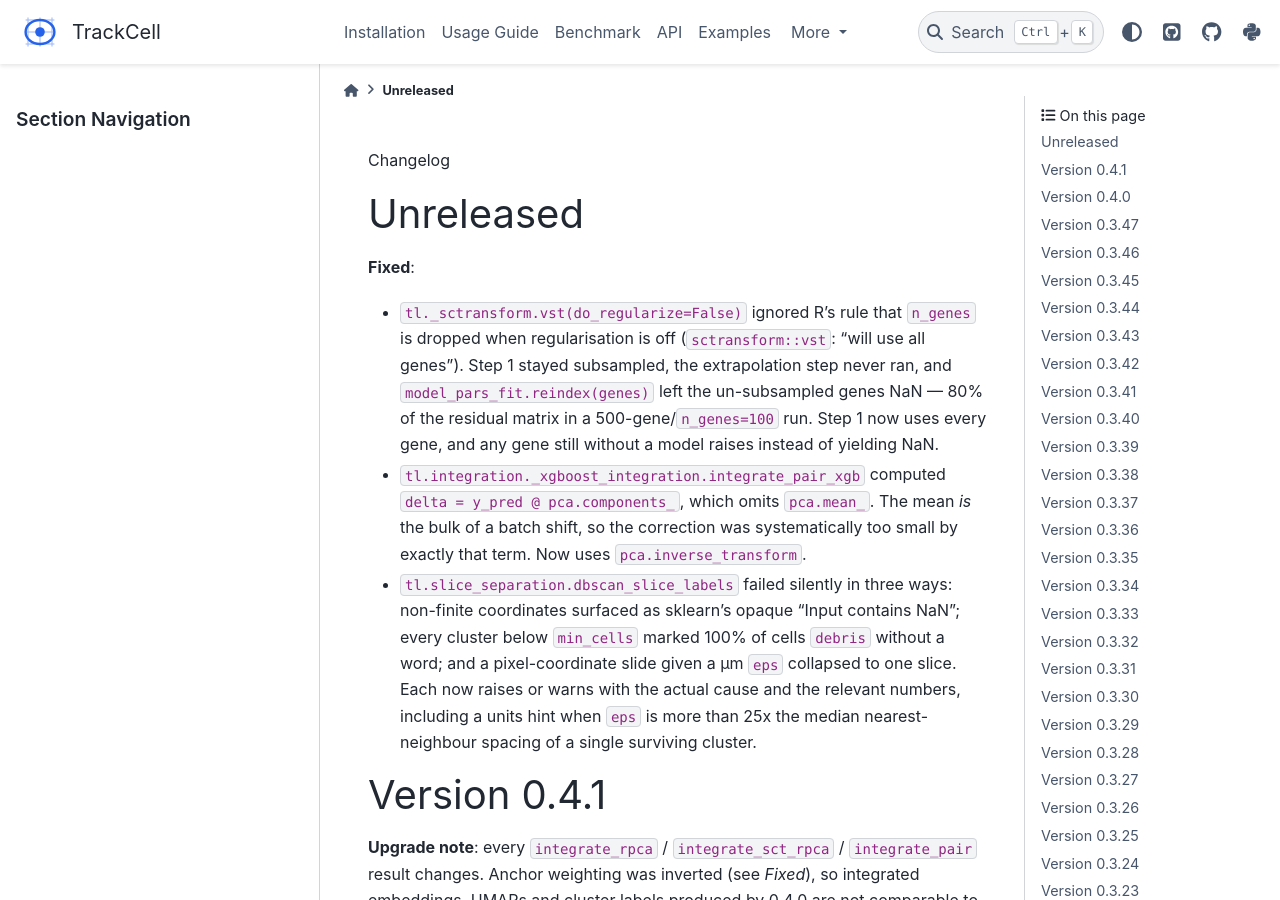
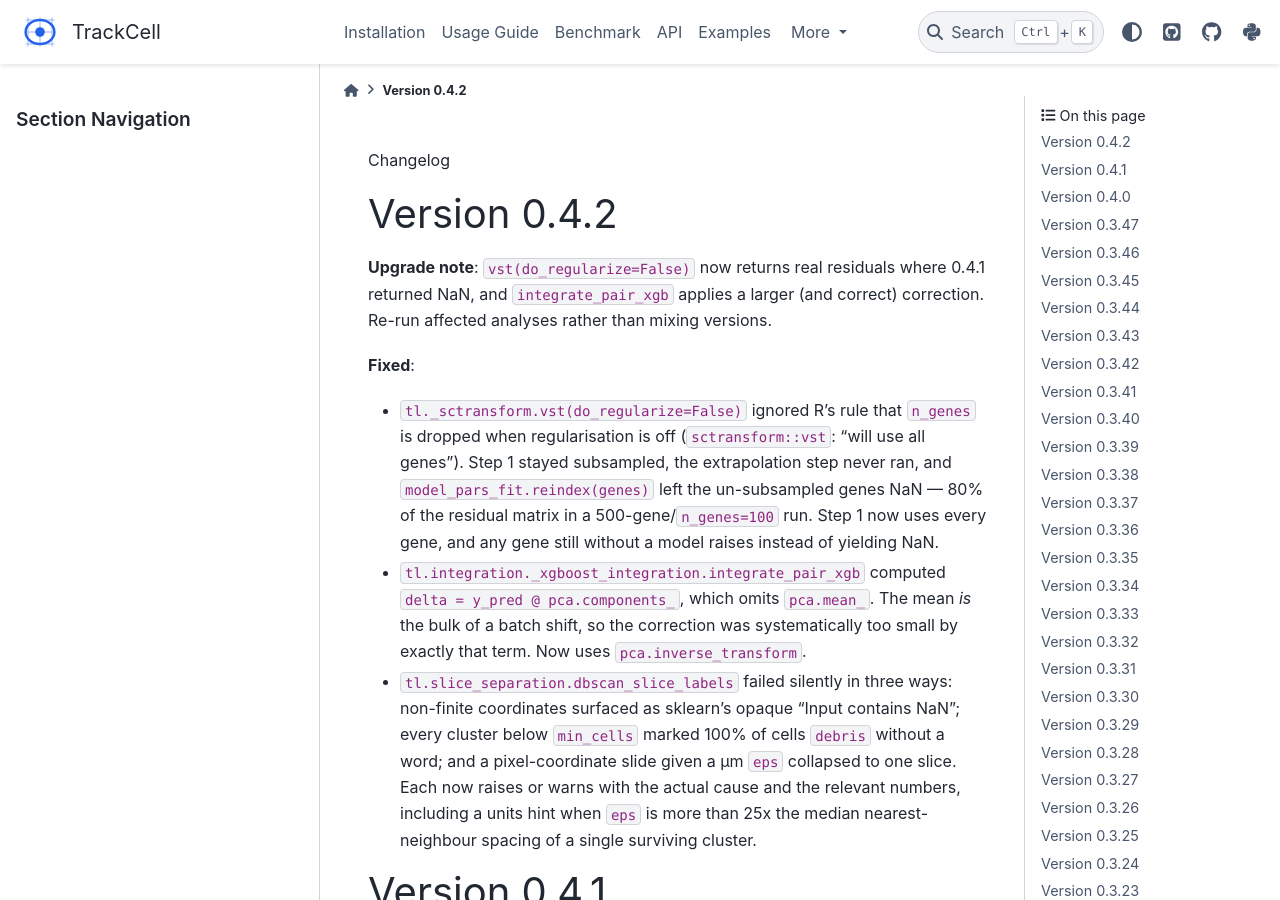
Before and after one commit to seqyuan/trackcell, a Sphinx documentation site: the page built from docs/source/changelog.rst, in a window 1280 px wide and 900 px high. Built offline with Sphinx 7.4.7 and the PyData theme 0.15.4, drawn with Linux system fonts in a browser that asks for light colours; pages that are not in the unit, such as notebooks, are missing from menus; cross-references to code outside the pages are shown as plain code.

Commit message:
release: v0.4.2 — VST no-regularization fix, xgb correction fix, DBSCAN diagnostics
Three paths that returned plausible-looking output while being wrong or
empty, plus diagnostics for the failure modes that were silent:

- vst(do_regularize=False) now uses every gene for step 1 as R does, instead
  of leaving 80% of the residual matrix NaN.
- integrate_pair_xgb restores pca.mean_ in the delta, so the correction is no
  longer short by the bulk of the batch shift.
- dbscan_slice_labels raises or warns with the actual cause for non-finite
  coordinates, an all-debris result, and an eps that merges the whole slide.

Suite: 212 passed, 0 failed. flake8 0, sphinx 0 errors.

```diff
--- a/docs/source/changelog.rst
+++ b/docs/source/changelog.rst
@@ -1,8 +1,12 @@
 Changelog
 
 
-Unreleased
-----------
+Version 0.4.2
+-------------
+
+**Upgrade note**: ``vst(do_regularize=False)`` now returns real residuals
+where 0.4.1 returned NaN, and ``integrate_pair_xgb`` applies a larger (and
+correct) correction. Re-run affected analyses rather than mixing versions.
 
 **Fixed**:
 
--- a/pyproject.toml
+++ b/pyproject.toml
@@ -1,6 +1,6 @@
 [tool.poetry]
 name = "trackcell"
-version = "0.4.1"
+version = "0.4.2"
 description = "A Python package for processing single-cell and spatial transcriptomics data"
 authors = ["Zan Yuan <yfinddream@gmail.com>"]
 readme = "README.md"
--- a/trackcell/__init__.py
+++ b/trackcell/__init__.py
@@ -7,7 +7,7 @@
 - PL: Plotting and visualization tools
 """
 
-__version__ = "0.4.1"
+__version__ = "0.4.2"
 __author__ = "Zan Yuan"
 __email__ = "yfinddream@gmail.com"
 
```
